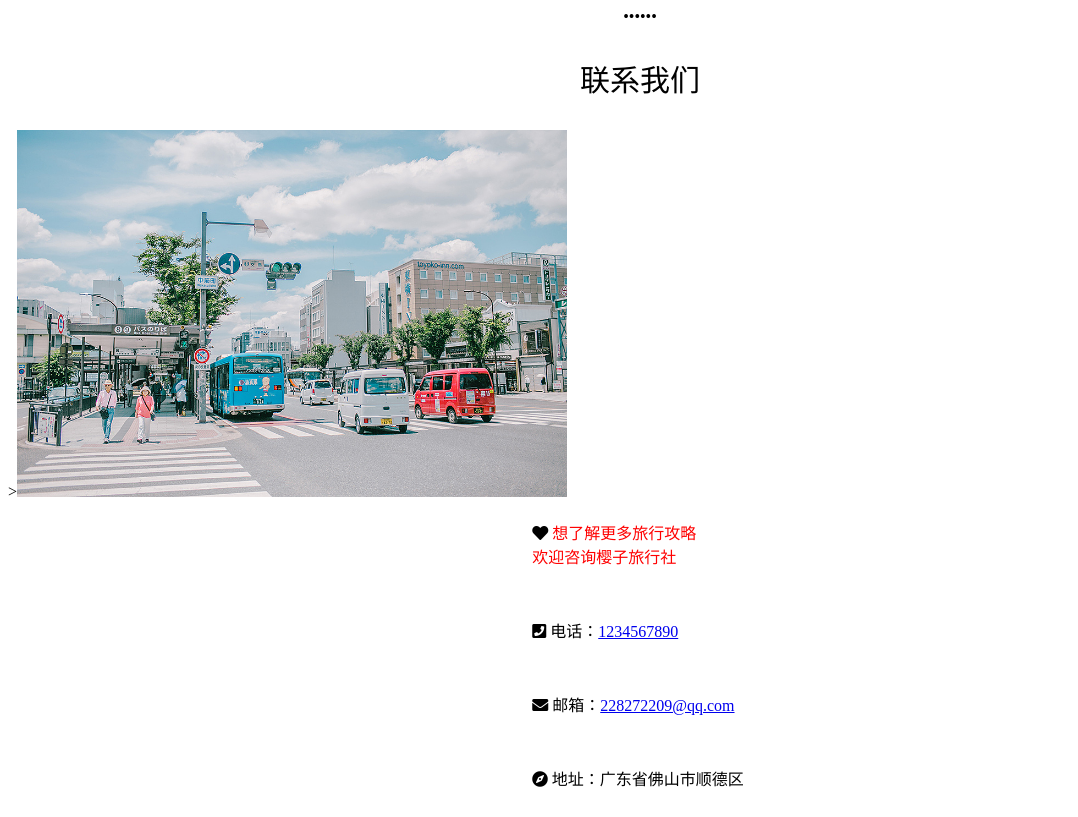
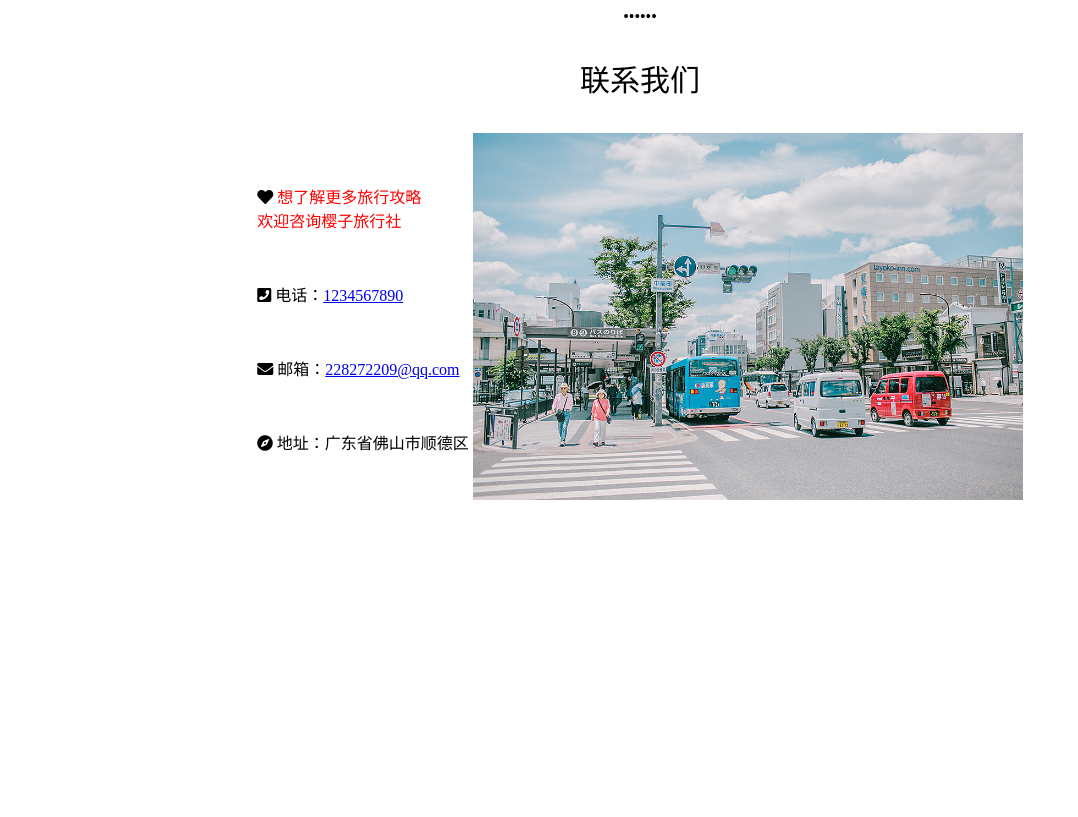
Before and after one commit to shinetoy/shinetoy.github.io, a plain HTML site: page index.html in a window 1280 px wide. Shown: the part 2600-3417 px from the top of the page, without its empty margins (0-1078 px from the left). After the commit the page ends 3115 px from the top, so only its background shows below. Drawn offline with Linux system fonts and the light colour scheme.

Commit message:
Update index.html

```diff
--- a/index.html
+++ b/index.html
@@ -86,7 +86,7 @@
          <br>
          <p><i class="fas fa-compass"></i>  地址：广东省佛山市顺德区</p>
          </td>
-         <td></td>><img width="550" height="367" src="https://shinetoy.github.io/日本图集/街景.jpg" alt="街景"></td>
+         <td><img width="550" height="367" src="https://shinetoy.github.io/日本图集/街景.jpg" alt="街景"></td>
       </tr>
     </table>
   </body>
```
